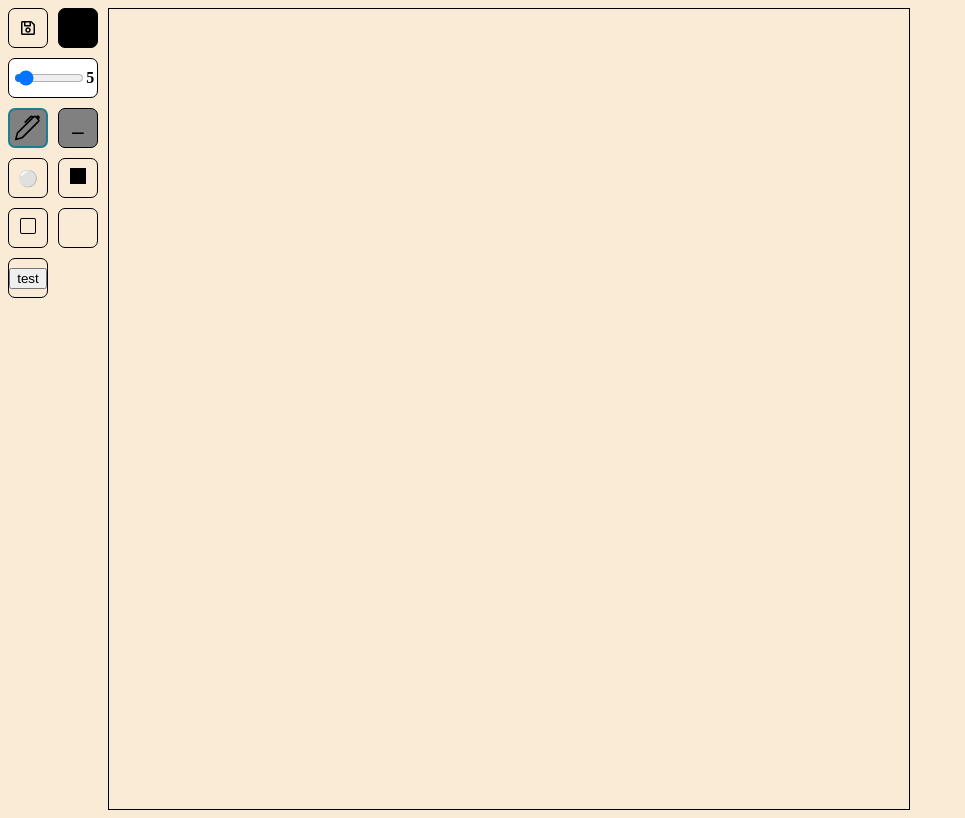
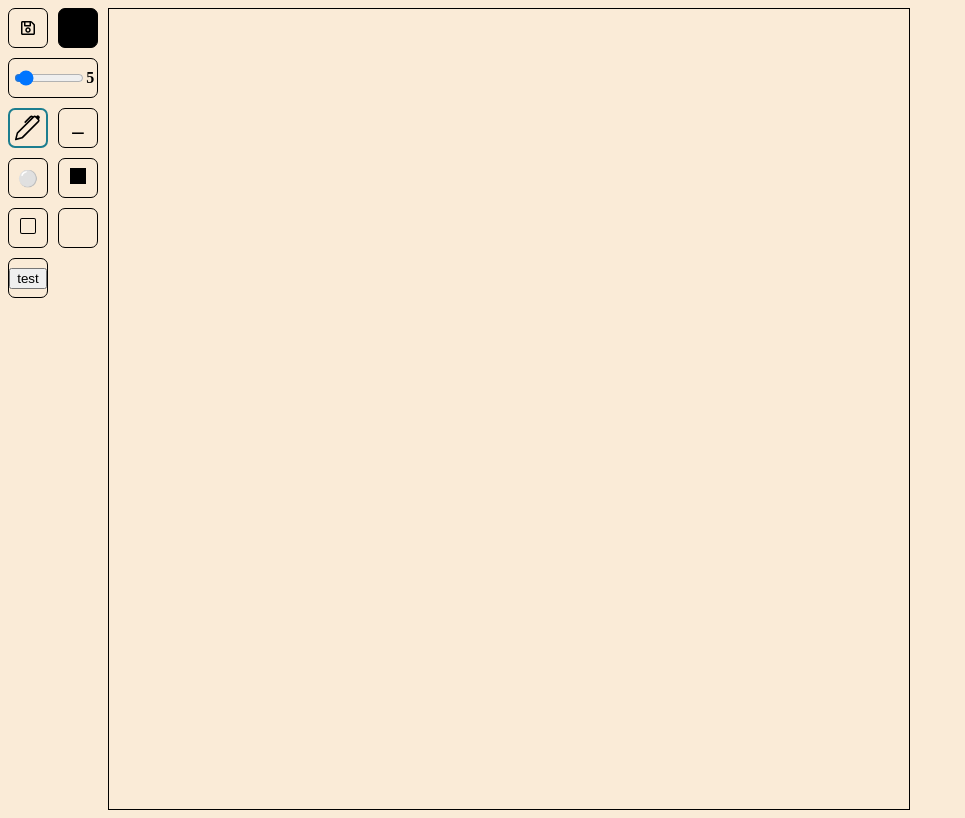
Before and after one commit to austrisD/draw-app, a React (Create React App) app: page / in a window 1280 px wide. Shown: the whole page, without its empty margins (0-965 px from the left). Built offline with nearby package versions, Linux system fonts and the light colour scheme.

Commit message:
json file

```diff
--- a/src/index.scss
+++ b/src/index.scss
@@ -1,9 +1,10 @@
 body {
   background-color: antiquewhite;
 }
-.cursorCandidates{
+.cursorCandidates {
   position: absolute;
   font-size: 13px;
+  z-index: 10;
 }
 .App {
   display: flex;
@@ -37,7 +38,6 @@ body {
     flex-direction: row;
     align-items: center;
     width: 90px;
-    background-color: #fff;
     .rangerBar {
       width: 80%;
     }
@@ -48,7 +48,6 @@ body {
 }
 
 .colorPicker {
-  background-color: red;
   .colorPickerHover {
     display: none;
   }
@@ -62,7 +61,6 @@ body {
 
 .tool,
 .dragLine {
-  background-color: gray;
   svg {
     height: 70%;
     width: 70%;
```
Also changed, not shown: package.json (+14 -6 lines).
